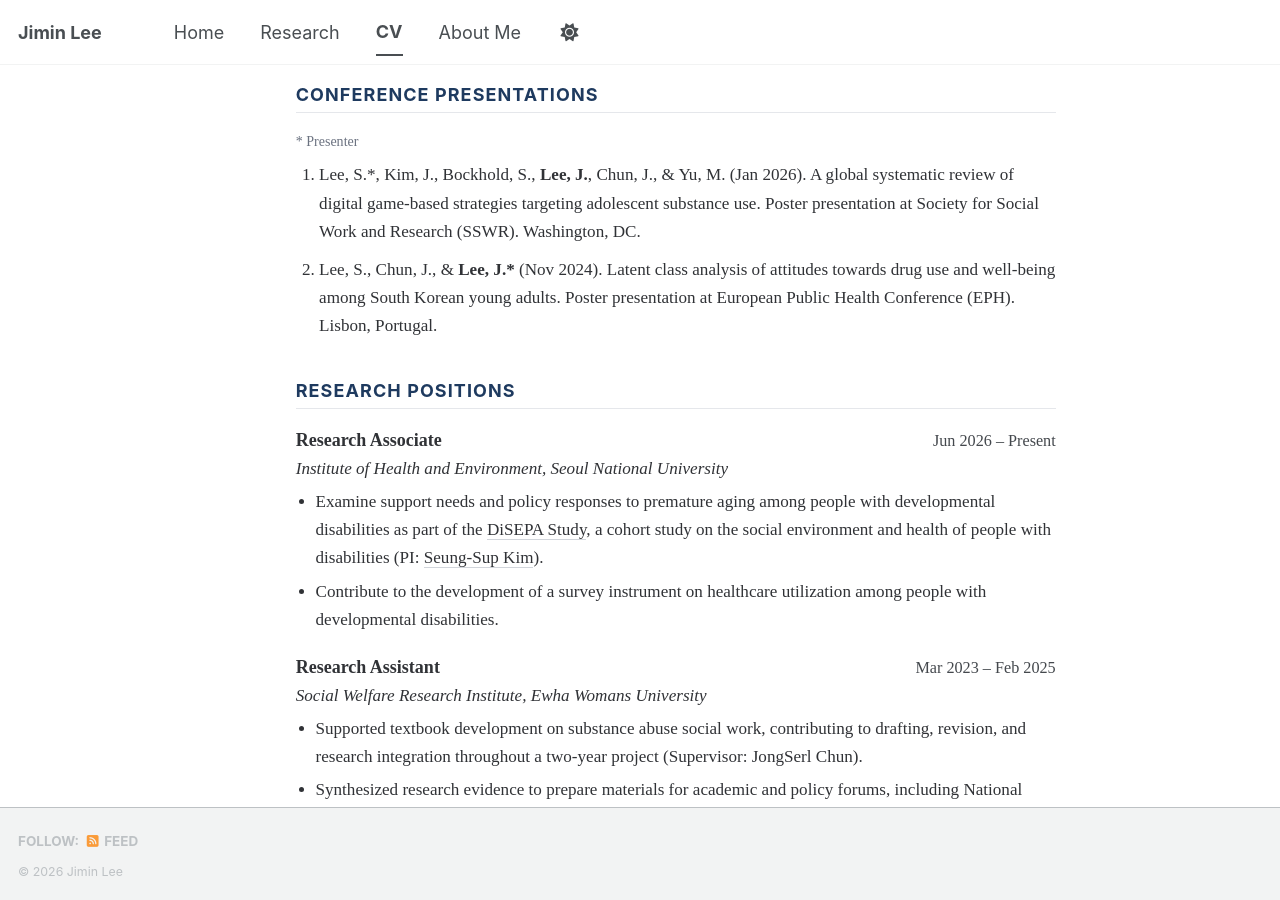
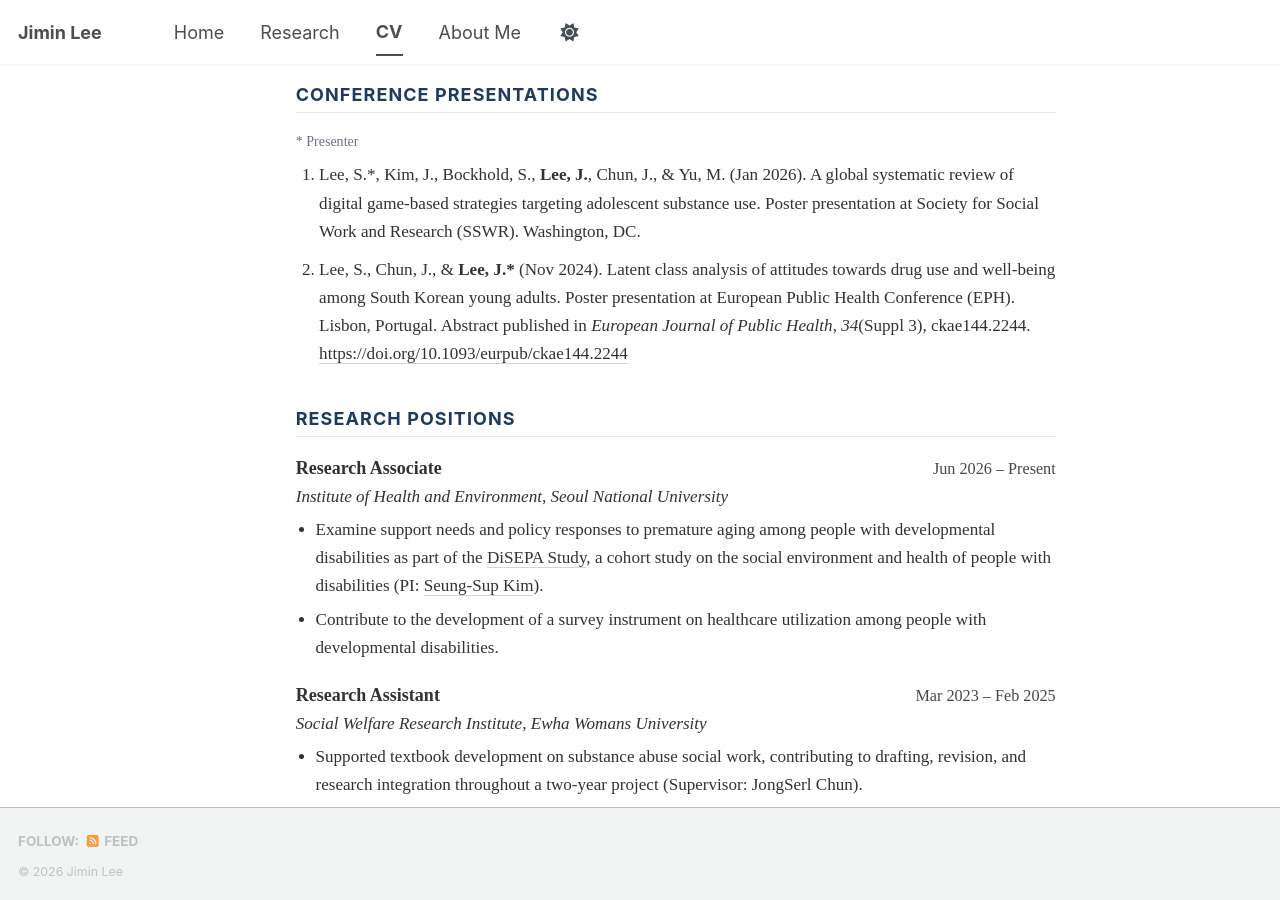
Before and after one commit to jiminlee-research/jiminlee-research.github.io, a Jekyll site: the page built from _pages/cv.md, in a window 1280 px wide and 900 px high, scrolled down 1206 px. Built offline with Jekyll 4.4.1, drawn with Linux system fonts in a browser that asks for light colours; a style sheet for code colours, icons or effects is not loaded.

Commit message:
Add EJPH abstract citation and link to EPH presentation
Co-Authored-By: Claude Opus 5.5 <noreply@anthropic.com>
Claude-Session: https://claude.ai/code/session_01PcjxNfDHwsJtJ6agebrJHV

```diff
--- a/_data/publications.yml
+++ b/_data/publications.yml
@@ -72,7 +72,10 @@
   venue: "European Public Health Conference (EPH), Lisbon, Portugal"
   short: "EPH"
   year: "Nov 2024"
-
+  note: "Abstract published in European Journal of Public Health, 34(Suppl 3)"
+  links:
+    - label: Abstract
+      url: https://doi.org/10.1093/eurpub/ckae144.2244
 - type: wip
   title: "Mental health service use among sexual and gender minority young adults in South Korea: Barriers and facilitators"
   role: "Independent Researcher"
--- a/_pages/cv.md
+++ b/_pages/cv.md
@@ -51,7 +51,7 @@ author_profile: true
 
 <h2 class="cv-h">Conference Presentations</h2>
 <p class="cv-note">* Presenter</p>
-<ol class="cv-pubs"><li>Lee, S.*, Kim, J., Bockhold, S., <b>Lee, J.</b>, Chun, J., &amp; Yu, M. (Jan 2026). A global systematic review of digital game-based strategies targeting adolescent substance use. Poster presentation at Society for Social Work and Research (SSWR). Washington, DC.</li><li>Lee, S., Chun, J., &amp; <b>Lee, J.*</b> (Nov 2024). Latent class analysis of attitudes towards drug use and well-being among South Korean young adults. Poster presentation at European Public Health Conference (EPH). Lisbon, Portugal.</li></ol>
+<ol class="cv-pubs"><li>Lee, S.*, Kim, J., Bockhold, S., <b>Lee, J.</b>, Chun, J., &amp; Yu, M. (Jan 2026). A global systematic review of digital game-based strategies targeting adolescent substance use. Poster presentation at Society for Social Work and Research (SSWR). Washington, DC.</li><li>Lee, S., Chun, J., &amp; <b>Lee, J.*</b> (Nov 2024). Latent class analysis of attitudes towards drug use and well-being among South Korean young adults. Poster presentation at European Public Health Conference (EPH). Lisbon, Portugal. Abstract published in <i>European Journal of Public Health, 34</i>(Suppl 3), ckae144.2244. <a href="https://doi.org/10.1093/eurpub/ckae144.2244">https://doi.org/10.1093/eurpub/ckae144.2244</a></li></ol>
 
 <h2 class="cv-h">Research Positions</h2>
 <div class="cv-entry"><div class="cv-row"><span class="cv-title">Research Associate</span><span class="cv-date">Jun 2026 – Present</span></div><div class="cv-row cv-sub"><span><i>Institute of Health and Environment, Seoul National University</i></span><span class="cv-place"></span></div><ul><li>Examine support needs and policy responses to premature aging among people with developmental disabilities as part of the <a href="https://disepa.snu.ac.kr/page-in-english">DiSEPA Study</a>, a cohort study on the social environment and health of people with disabilities (PI: <a href="https://snu.elsevierpure.com/en/persons/seung-sup-kim/">Seung-Sup Kim</a>).</li><li>Contribute to the development of a survey instrument on healthcare utilization among people with developmental disabilities.</li></ul></div>
```
